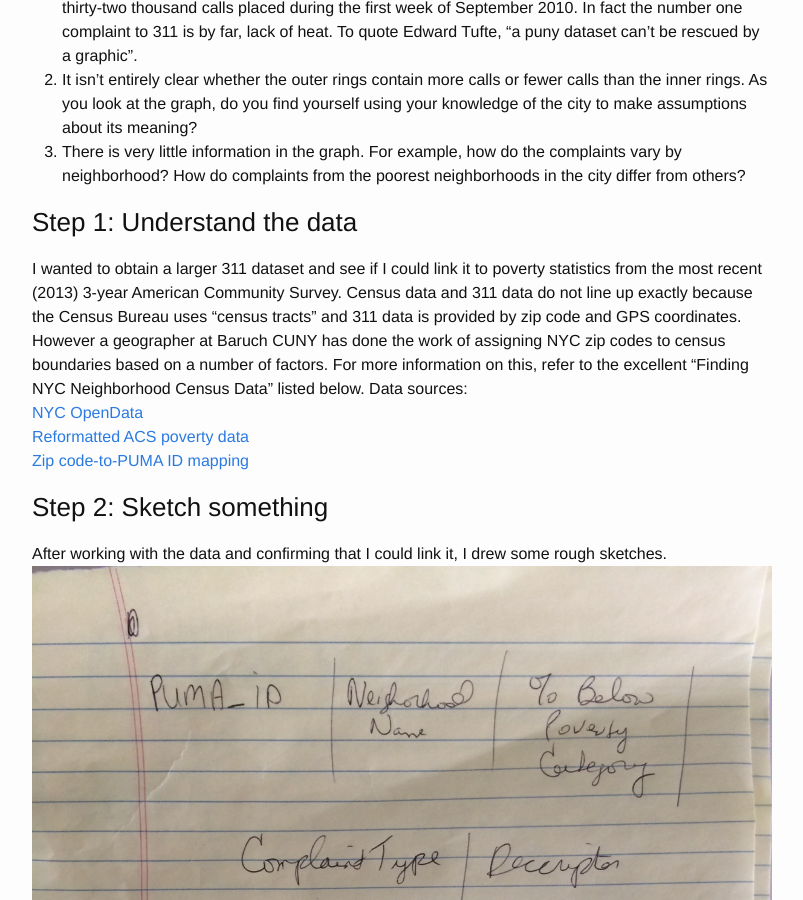
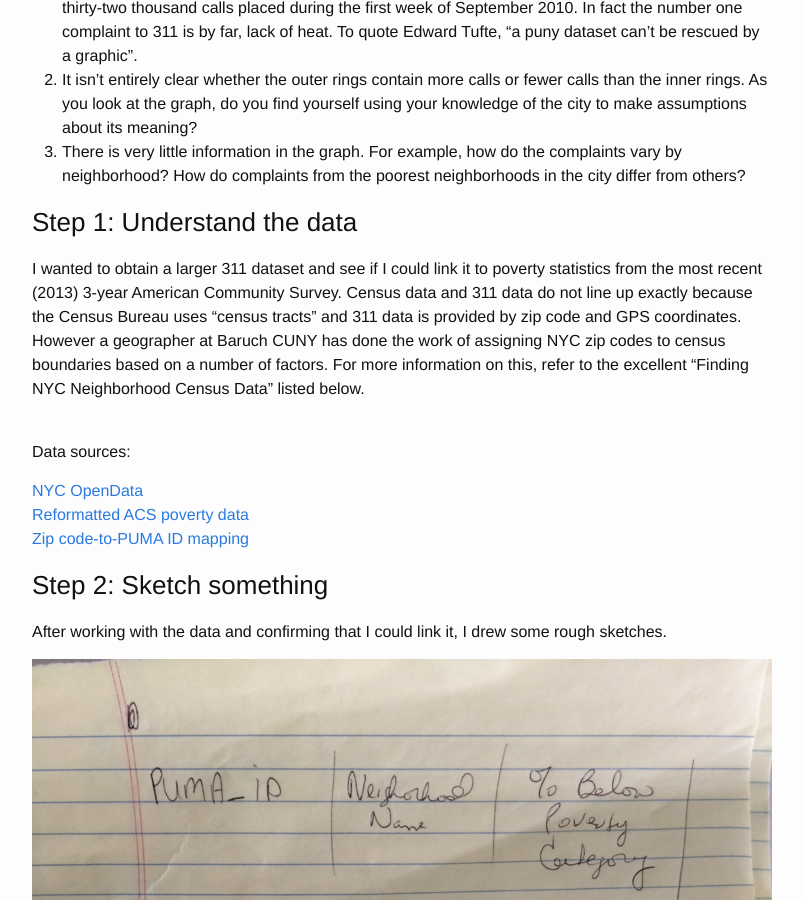
Before and after one commit to jcp1016/jcp1016.github.io, a Jekyll site: the page built from _posts/2015-03-24-nyc-311.markdown, in a window 1280 px wide and 900 px high, scrolled down 958 px. Shown: the whole window, without its empty margins (238-1041 px from the left). Built offline with Jekyll 4.4.1, drawn with Linux system fonts in a browser that asks for light colours; some of the changed text lies outside the part shown.

Commit message:
edit post

````diff
--- a/_posts/2015-03-24-nyc-311.markdown
+++ b/_posts/2015-03-24-nyc-311.markdown
@@ -10,21 +10,24 @@
 <br /><br />
 Source:
 [Wired magazine](http://http://www.wired.com/2010/11/ff_311_new_york/)
-<br />
+
 ###Problems with the graph
 1.  The graph is misleading unless you read the fine print.  Contrary to the main title, it is based on thirty-two thousand calls placed during the first week of September 2010.  In fact the number one complaint to 311 is by far, lack of heat.  To quote Edward Tufte, "a puny dataset can't be rescued by a graphic".
 2.  It isn't entirely clear whether the outer rings contain more calls or fewer calls than the inner rings.  As you look at the graph, do you find yourself using your knowledge of the city to make assumptions about its meaning?
 3.  There is very little information in the graph.  For example, how do the complaints vary by neighborhood?  How do complaints from the poorest neighborhoods in the city differ from others?
 
 ###Step 1:  Understand the data
-I wanted to obtain a larger 311 dataset and see if I could link it to poverty statistics from the most recent (2013) 3-year American Community Survey. Census data and 311 data do not line up exactly because the Census Bureau uses "census tracts" and 311 data is provided by zip code and GPS coordinates.  However a geographer at Baruch CUNY has done the work of assigning NYC zip codes to census boundaries based on a number of factors.  For more information on this, refer to the excellent "Finding NYC Neighborhood Census Data" listed below.
-Data sources:<br />
-[NYC OpenData](https://nycopendata.socrata.com/Social-Services/311-Service-Requests-from-2010-to-Present/erm2-nwe9 "NYC OpenData")<br />
+I wanted to obtain a larger 311 dataset and see if I could link it to poverty statistics from the most recent (2013) 3-year American Community Survey. Census data and 311 data do not line up exactly because the Census Bureau uses "census tracts" and 311 data is provided by zip code and GPS coordinates.  However a geographer at Baruch CUNY has done the work of assigning NYC zip codes to census boundaries based on a number of factors.  For more information on this, refer to the excellent "Finding NYC Neighborhood Census Data" listed below.<br >
+
+<br />Data sources:<br />
+
+[NYC OpenData](https://nycopendata.socrata.com/Social-Services/311-Service-Requests-from-2010-to-Present/erm2-nwe9)<br />
 [Reformatted ACS poverty data]({{ site.baseurl }}/assets/nyc_poverty_2013.csv)<br />
 [Zip code-to-PUMA ID mapping]({{ site.baseurl }}/assets/nyc_zcta10_to_puma10.csv)<br />
 
 ###Step 2:  Sketch something
 After working with the data and confirming that I could link it, I drew some rough sketches.<br />
+
 ![sketch 1]({{ site.baseurl }}/assets/sketch1.jpg)<br />
 ![sketch 2]({{ site.baseurl }}/assets/sketch2.jpg)<br />
 ![sketch 3]({{ site.baseurl }}/assets/sketch3.jpg)<br />
@@ -32,6 +35,7 @@
 ###Step 3:  Code, test, rinse, repeat...
 Build a simple bar chart showing the top calls to 311 over a one year period<br />
 ![Summary of top complaints]({{ site.baseurl }}/assets/barchart.png)<br />
+
 ```{r}
 by_ct <- group_by( data, ComplaintType )
 ct1   <- summarize( by_ct, n=sum(n) )
@@ -50,8 +54,11 @@
         theme(axis.title.x = element_blank()) +
         scale_x_discrete(limits=rev(top_22$ComplaintType))
 ```
+<br />
+
 Make a map showing poverty levels by Public Use Microdata (PUMA) ID.<br />
 ![Complaints by poverty level]({{ site.baseurl }}/assets/complaints_by_level.png)<br />
+
 ```{r}
 setwd("~/Columbia/nyc-311/DATA/OGPDownload-4")
 census_tracts <- readOGR(dsn=".","Columbia_nyct2010ids")
@@ -71,7 +78,10 @@
         scale_fill_gradientn("% of People\nLiving Below\nPoverty Level", colours=brewer.pal(4,"GnBu"), na.value="grey20", guide="colourbar") +
         theme(plot.title = element_text(size=16, face="bold"))
 ```
-<br />Build a heatmap of 311 calls by poverty level, based on location of the caller.<br />
+<br />
+
+Build a heatmap of 311 calls by poverty level, based on location of the caller.<br />
+
 ```{r}
 by_pvcat <- group_by( data, PvCategory, ComplaintType )
 s1 <- summarize( by_pvcat, n=sum(n) )
@@ -106,8 +116,10 @@
           sepcolor='white',
           sepwidth=c(0.1,0.1))
 ```
+
 Build a heatmap of the top complaints by community district<br />
 ![Poverty level by community]({{ site.baseurl }}/assets/povertymap.png)<br />
+
 ```{r}
 by_dc <- group_by( data, CD_Name, ComplaintType )
 s1 <- summarize( by_dc, n=sum(n) )
@@ -138,13 +150,15 @@
           xlab=NULL,
           ylab=NULL)
 ```
+
 <br /><br />
-Code for this project is available on GitHub at (https://github.com/jcp1016/nyc-311)
+Code for this project is available on GitHub at [https://github.com/jcp1016/nyc-311](https://github.com/jcp1016/nyc-311)
 <br /><br />
+
 Data:  NYC Open Data, American Community Survey<br />
 Shapefiles:  GeoData@Columbia, culspatial.cul.columbia.edu<br />
 
 References:
-(1) Finding NYC Neighborhood Census Data:  (http://guides.newman.baruch.cuny.edu/ld.php?content_id=7154885), Frank Donnelly, September 2, 2014<br />
+(1) Finding NYC Neighborhood Census Data:  [http://guides.newman.baruch.cuny.edu/ld.php?content_id=7154885](http://guides.newman.baruch.cuny.edu/ld.php?content_id=7154885), Frank Donnelly, September 2, 2014<br />
 (2) Tufte, Edward R. The Visual Display of Quantitative Information. Cheshire, Conn. (Box 430, Cheshire 06410): Graphics, 1983. Print.<br />
 (3) Yau, Nathan. Visualize This: The FlowingData Guide to Design, Visualization, and Statistics. Indianapolis, Ind.: Wiley Pub., 2011. Print.<br />
````
